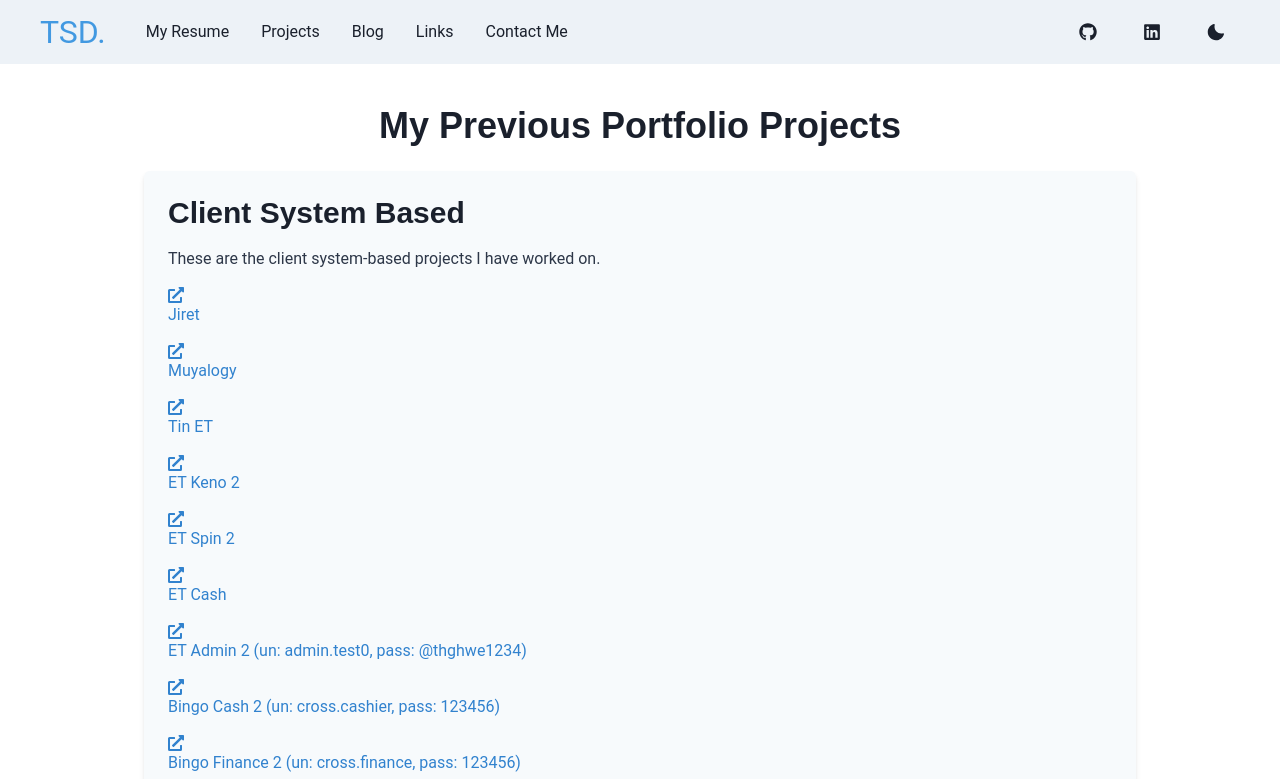
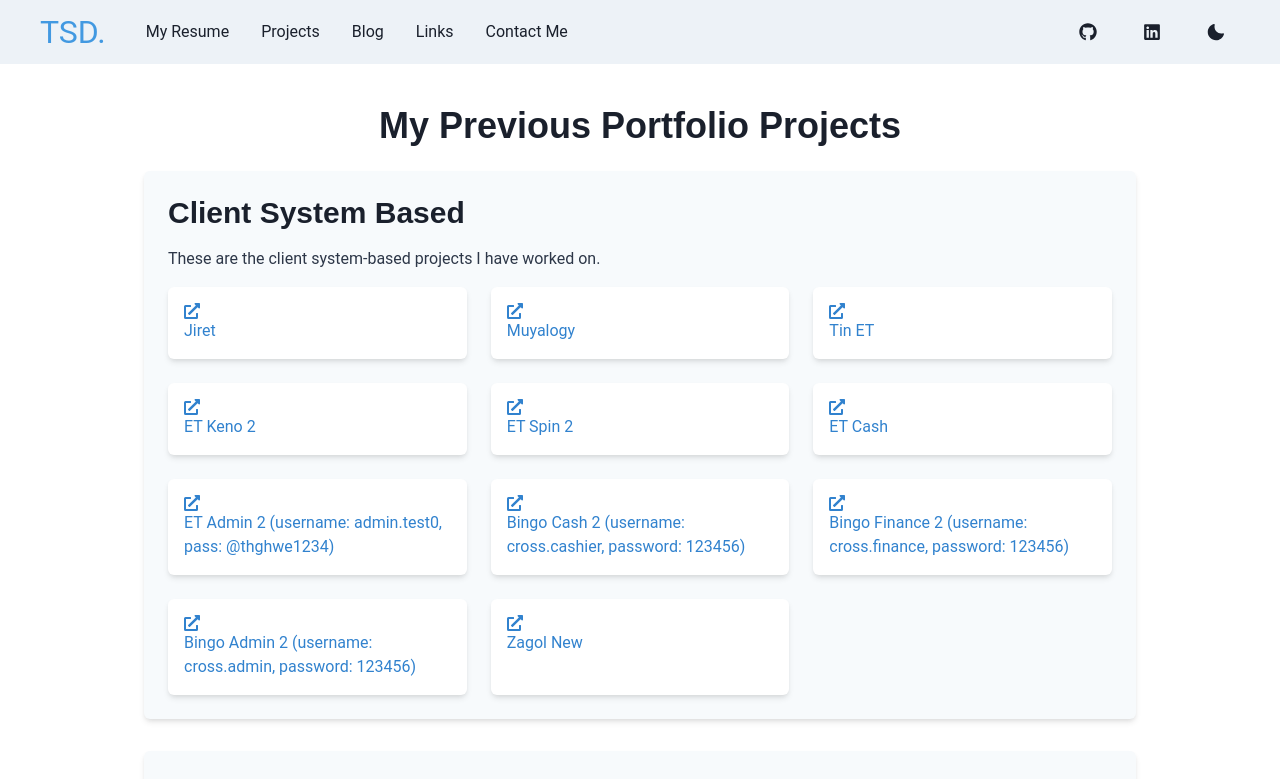
Before and after one commit to tinsaye-simeneh/portfolio, a Next.js app: page /links in a window 1280 px wide. Shown: the top 779 px of the page. Built offline with nearby package versions, Linux system fonts and the light colour scheme.

Commit message:
refactor: Implement grid system for displaying links in columns on the Links page

```diff
--- a/src/app/links/page.tsx
+++ b/src/app/links/page.tsx
@@ -2,8 +2,8 @@ import {
   Container,
   Heading,
   Box,
-  List,
-  ListItem,
+  Grid,
+  GridItem,
   Link,
   Text,
   VStack,
@@ -26,19 +26,19 @@ const PortfolioLinks = () => {
         { url: "https://et-cash.vercel.app", label: "ET Cash" },
         {
           url: "https://et-admin2.vercel.app",
-          label: "ET Admin 2 (un: admin.test0, pass: @thghwe1234)",
+          label: "ET Admin 2 (username: admin.test0, pass: @thghwe1234)",
         },
         {
           url: "https://bingo-cash2.vercel.app",
-          label: "Bingo Cash 2 (un: cross.cashier, pass: 123456)",
+          label: "Bingo Cash 2 (username: cross.cashier, password: 123456)",
         },
         {
           url: "https://bingo-finance2.vercel.app",
-          label: "Bingo Finance 2 (un: cross.finance, pass: 123456)",
+          label: "Bingo Finance 2 (username: cross.finance, password: 123456)",
         },
         {
           url: "https://bingo-admin2.vercel.app",
-          label: "Bingo Admin 2 (un: cross.admin, pass: 123456)",
+          label: "Bingo Admin 2 (username: cross.admin, password: 123456)",
         },
         { url: "https://zagol-new.vercel.app/", label: "Zagol New" },
       ],
@@ -171,9 +171,24 @@ const PortfolioLinks = () => {
             <Text mb={4} fontSize="md" color="gray.700">
               {section.description}
             </Text>
-            <List spacing={4}>
+            {/* Grid System to display links in columns */}
+            <Grid
+              templateColumns={{
+                base: "repeat(1, 1fr)",
+                md: "repeat(2, 1fr)",
+                lg: "repeat(3, 1fr)",
+              }}
+              gap={6}
+            >
               {section.links.map((link, linkIndex) => (
-                <ListItem key={linkIndex}>
+                <GridItem
+                  key={linkIndex}
+                  bg="white"
+                  p={4}
+                  borderRadius="md"
+                  boxShadow="md"
+                  _hover={{ boxShadow: "xl" }}
+                >
                   <Link
                     href={link.url}
                     isExternal
@@ -182,9 +197,9 @@ const PortfolioLinks = () => {
                   >
                     <FaExternalLinkAlt /> {link.label}
                   </Link>
-                </ListItem>
+                </GridItem>
               ))}
-            </List>
+            </Grid>
           </Box>
         ))}
       </VStack>
```
